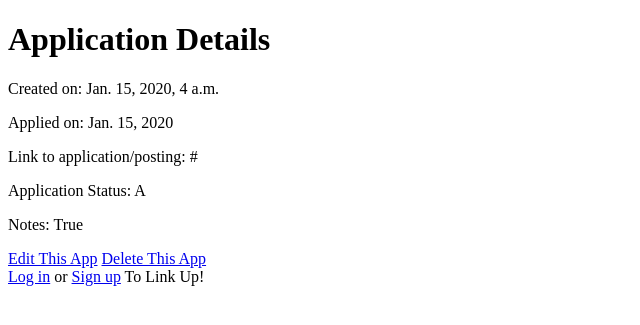
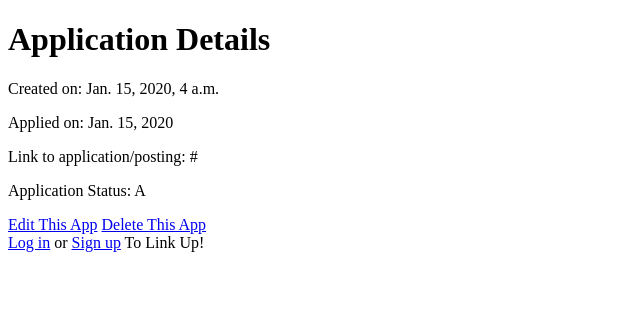
Before and after one commit to AppSquared/AppSquaredRepo, a Django app: template main_app/templates/applications/detail.html in a window 1280 px wide. Shown: the part 26-351 px from the top of the page, without its empty margins (0-640 px from the left). Run offline with Django 4.2, Linux system fonts and the light colour scheme; the template is opened without the code that fills it: values that come from a table or form of the project are taken from there, others are empty; tables that the repository leaves empty hold one stand-in row (values such as "Sample post").

Commit message:
Update db

```diff
--- a/db/create_applications.sql
+++ b/db/create_applications.sql
@@ -1,4 +1,4 @@
-INSERT INTO main_app_application(link, date, logged, status, notes)
+INSERT INTO main_app_application(link, date, logged, status)
   VALUES
     (
       "https://docs.djangoproject.com/en/4.1/",
@@ -8,7 +8,7 @@ INSERT INTO main_app_application(link, date, logged, status, notes)
       "To be successful you’ve got to work hard, to make history, simple, you’ve got to make it. Life is what you make it, so let’s make it. To succeed you must believe. When you believe, you will succeed. Egg whites, turkey sausage, wheat toast, water. Of course they don’t want us to eat our breakfast, so we are going to enjoy our breakfast. Life is what you make it, so let’s make it. Let’s see what Chef Dee got that they don’t want us to eat."
     );
 
-INSERT INTO main_app_application(link, date, logged, status, notes)
+INSERT INTO main_app_application(link, date, logged, status)
   VALUES
     (
       "https://www.google.com",
@@ -18,7 +18,7 @@ INSERT INTO main_app_application(link, date, logged, status, notes)
       "To be successful you’ve got to work hard, to make history, simple, you’ve got to make it. Life is what you make it, so let’s make it. To succeed you must believe. When you believe, you will succeed. Egg whites, turkey sausage, wheat toast, water. Of course they don’t want us to eat our breakfast, so we are going to enjoy our breakfast. Life is what you make it, so let’s make it. Let’s see what Chef Dee got that they don’t want us to eat."
     );
 
-INSERT INTO main_app_application(link, date, logged, status, notes)
+INSERT INTO main_app_application(link, date, logged, status)
   VALUES
     (
       "https://www.imgur.com",
--- a/main_app/forms.py
+++ b/main_app/forms.py
@@ -5,7 +5,7 @@ from .models import Application, User
 class ApplicationForm(ModelForm):
     class Meta:
         model = Application
-        fields = ['link', 'date', 'status', 'notes']
+        fields = ['link', 'date', 'status']
 
 
 class UserForm(ModelForm):
--- a/main_app/models.py
+++ b/main_app/models.py
@@ -10,7 +10,7 @@ class Application(models.Model):
     date = models.DateField()
     link = models.CharField(max_length=100)
     logged = models.DateTimeField(auto_now_add=True)
-    notes = models.TextField(max_length=250).blank = True
+    # notes = models.TextField(max_length=250).blank = True
     user = models.ForeignKey(User, on_delete=models.CASCADE)
 
     APPLIED = 'A'
--- a/main_app/templates/applications/detail.html
+++ b/main_app/templates/applications/detail.html
@@ -6,7 +6,6 @@
 	<p>Applied on: {{ application.date }}</p>
 	<p>Link to application/posting: {{ application.link }}</p>
 	<p>Application Status: {{ application.status }}</p>
-	<p>Notes: {{ application.notes }}</p>
 </div>
 <div class="crud-options">
 	<a href="{% url 'application_update' application.pk %}">Edit This App</a>
--- a/main_app/views.py
+++ b/main_app/views.py
@@ -27,7 +27,7 @@ def application_detail(request, application_id):
 
 class ApplicationCreate(LoginRequiredMixin, CreateView):
     model = Application
-    fields = ['link', 'date', 'status', 'notes']
+    fields = ['link', 'date', 'status']
 
     def form_valid(self, form):
         form.instance.user = self.request.user
@@ -36,7 +36,7 @@ class ApplicationCreate(LoginRequiredMixin, CreateView):
 
 class ApplicationUpdate(LoginRequiredMixin, UpdateView):
     model = Application
-    fields = ['link', 'date', 'status', 'notes']
+    fields = ['link', 'date', 'status']
 
 
 class ApplicationDelete(LoginRequiredMixin, DeleteView):
```
